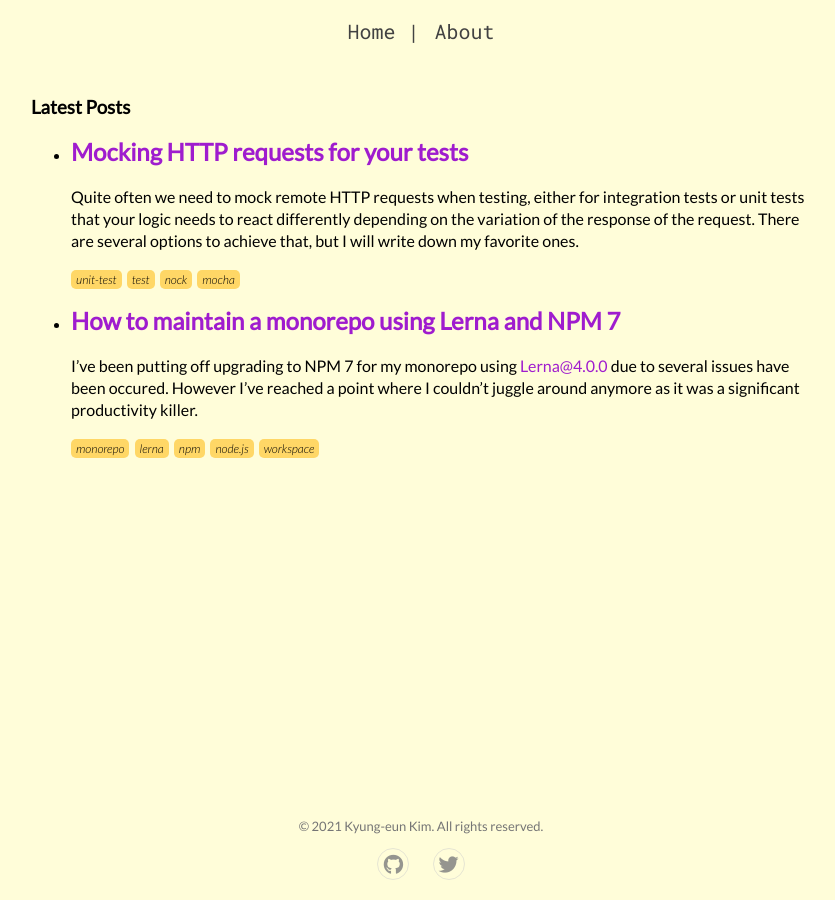
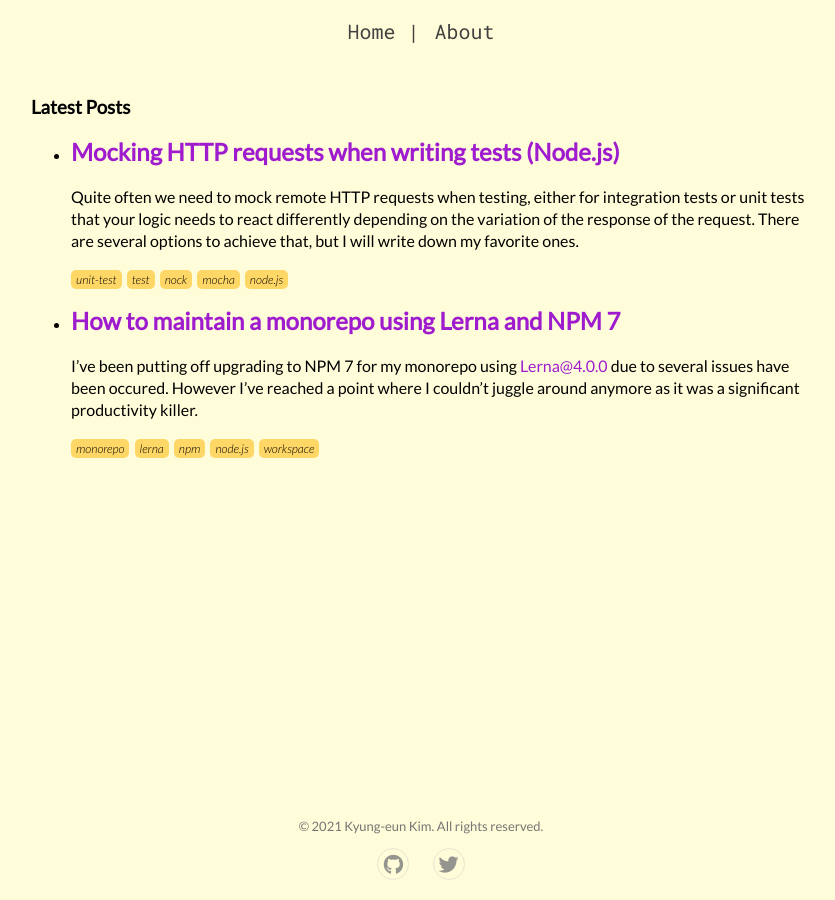
Before and after one commit to kyungeunni/blog, a Jekyll site: the page built from src/index.html, in a window 1280 px wide. Shown: the whole page, without its empty margins (219-1054 px from the left). Built offline with Jekyll 4.4.1, drawn with Linux system fonts in a browser that asks for light colours.

Commit message:
chore: update post title

```diff
--- a/src/_posts/2021-06-26-replace-nock-in-unit-tests.md
+++ b/src/_posts/2021-06-26-replace-nock-in-unit-tests.md
@@ -1,7 +1,7 @@
 ---
-title: Mocking HTTP requests for your tests
-description: Possible replacement for nock when writing the tests
-tags: unit-test test nock mocha
+title: Mocking HTTP requests when writing tests (Node.js)
+description: Some alternatives to Nock when mocking HTTP requests in your tests.
+tags: unit-test test nock mocha node.js
 draft: false
 ---
 Quite often we need to mock remote HTTP requests when testing, either for integration tests or unit tests that your logic needs to react differently depending on the variation of the response of the request. There are several options to achieve that, but I will write down my favorite ones.
```
